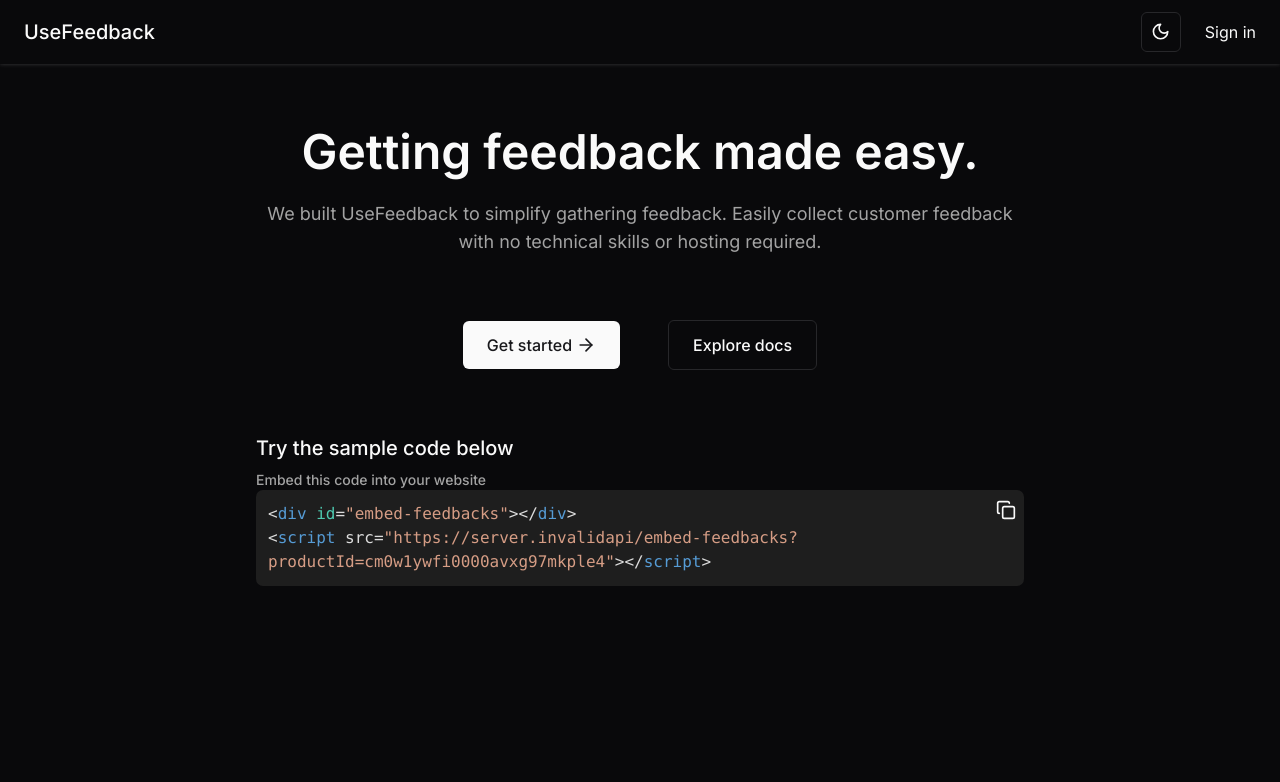
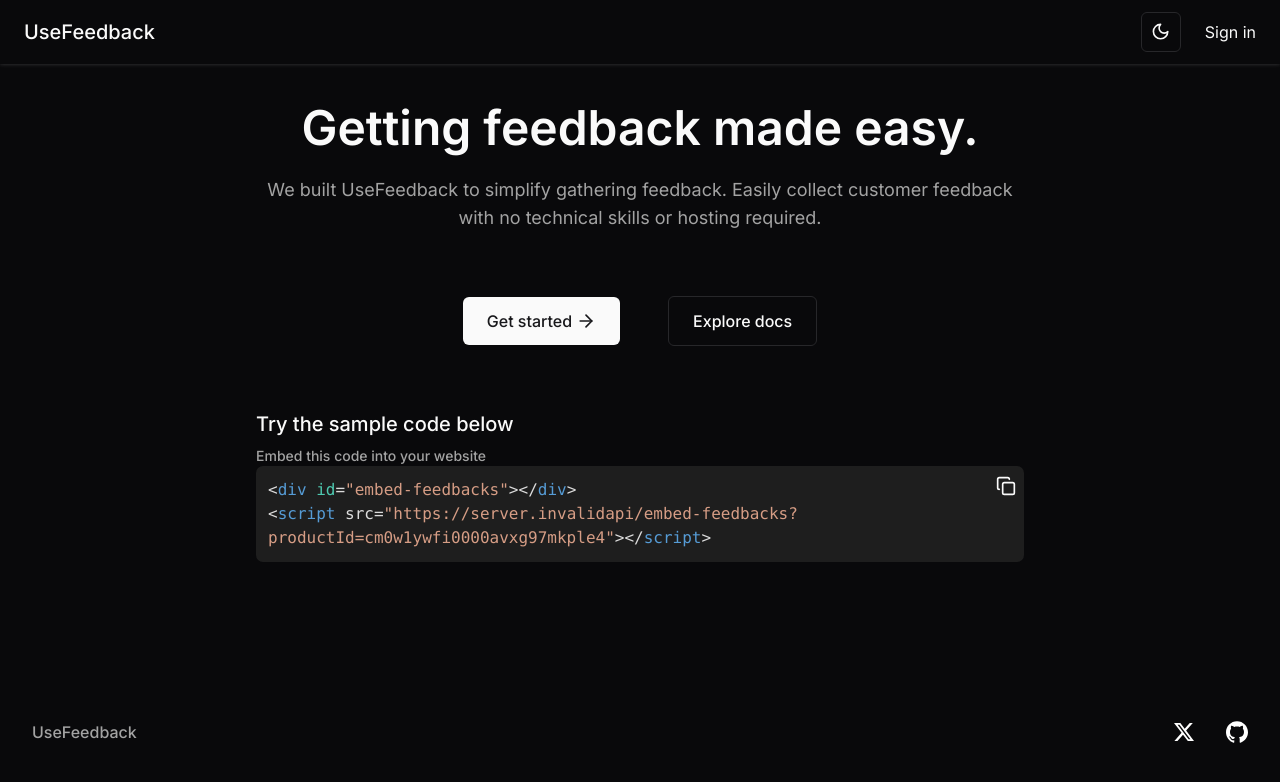
Before and after one commit to Munadil16/use-feedback, a Next.js app: page / in a window 1280 px wide. Shown: the top 782 px of the page. Built offline with nearby package versions, Linux system fonts and the light colour scheme; no server answers.

Commit message:
feat: Add footer

```diff
--- a/app/page.tsx
+++ b/app/page.tsx
@@ -1,9 +1,14 @@
+import Footer from "@/components/footer";
 import LandingPage from "@/components/home/landing-page";
 
 export default function Home() {
   return (
-    <main className="flex justify-center py-16">
-      <LandingPage />
-    </main>
+    <>
+      <main className="flex min-h-[80svh] justify-center py-10">
+        <LandingPage />
+      </main>
+
+      <Footer />
+    </>
   );
 }
--- /dev/null
+++ b/components/footer.tsx
@@ -0,0 +1,23 @@
+import Link from "next/link";
+import { XIconSVG } from "@/icons/X";
+import { GithubIconSVG } from "@/icons/Github";
+
+export default function Footer() {
+  return (
+    <footer className="sticky bottom-0 left-0 z-50 flex items-center justify-between px-8 py-4">
+      <p className="font-medium text-neutral-500 dark:text-neutral-400">
+        UseFeedback
+      </p>
+
+      <div className="flex items-center gap-8">
+        <Link href="https://x.com/munadil_dev" target="_blank">
+          <XIconSVG />
+        </Link>
+
+        <Link href="https://github.com/Munadil16/use-feedback" target="_blank">
+          <GithubIconSVG />
+        </Link>
+      </div>
+    </footer>
+  );
+}
--- /dev/null
+++ b/icons/Github.tsx
@@ -0,0 +1,14 @@
+export const GithubIconSVG = () => {
+  return (
+    <svg
+      role="img"
+      viewBox="0 0 24 24"
+      width={22}
+      height={22}
+      className="dark:invert"
+      xmlns="http://www.w3.org/2000/svg"
+    >
+      <path d="M12 .297c-6.63 0-12 5.373-12 12 0 5.303 3.438 9.8 8.205 11.385.6.113.82-.258.82-.577 0-.285-.01-1.04-.015-2.04-3.338.724-4.042-1.61-4.042-1.61C4.422 18.07 3.633 17.7 3.633 17.7c-1.087-.744.084-.729.084-.729 1.205.084 1.838 1.236 1.838 1.236 1.07 1.835 2.809 1.305 3.495.998.108-.776.417-1.305.76-1.605-2.665-.3-5.466-1.332-5.466-5.93 0-1.31.465-2.38 1.235-3.22-.135-.303-.54-1.523.105-3.176 0 0 1.005-.322 3.3 1.23.96-.267 1.98-.399 3-.405 1.02.006 2.04.138 3 .405 2.28-1.552 3.285-1.23 3.285-1.23.645 1.653.24 2.873.12 3.176.765.84 1.23 1.91 1.23 3.22 0 4.61-2.805 5.625-5.475 5.92.42.36.81 1.096.81 2.22 0 1.606-.015 2.896-.015 3.286 0 .315.21.69.825.57C20.565 22.092 24 17.592 24 12.297c0-6.627-5.373-12-12-12" />
+    </svg>
+  );
+};
--- /dev/null
+++ b/icons/X.tsx
@@ -0,0 +1,14 @@
+export const XIconSVG = () => {
+  return (
+    <svg
+      role="img"
+      viewBox="0 0 24 24"
+      width={20}
+      height={20}
+      className="dark:invert"
+      xmlns="http://www.w3.org/2000/svg"
+    >
+      <path d="M18.901 1.153h3.68l-8.04 9.19L24 22.846h-7.406l-5.8-7.584-6.638 7.584H.474l8.6-9.83L0 1.154h7.594l5.243 6.932ZM17.61 20.644h2.039L6.486 3.24H4.298Z" />
+    </svg>
+  );
+};
```
